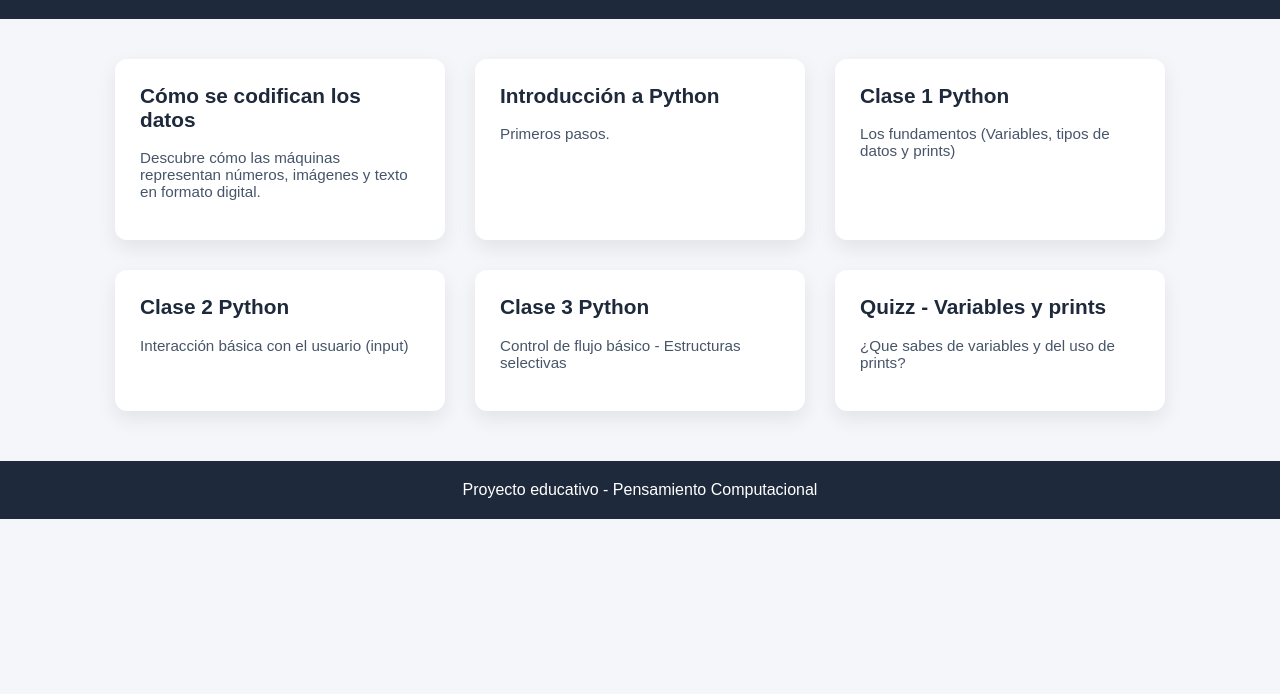
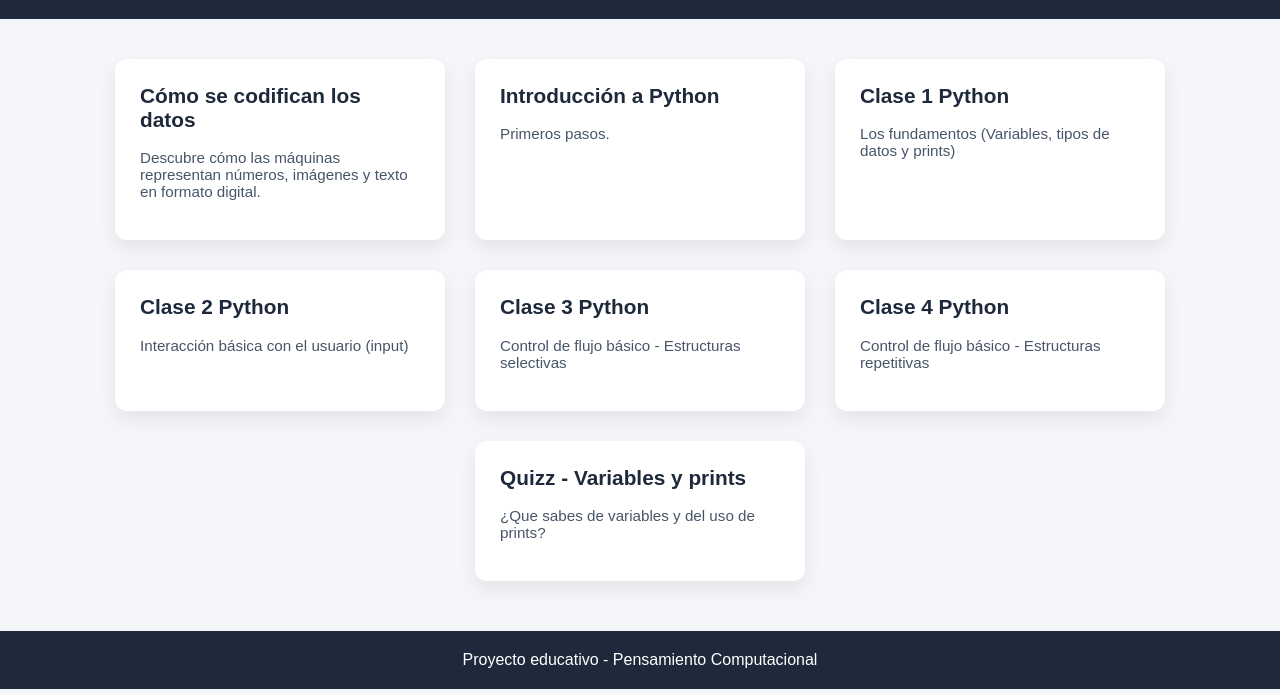
Before and after one commit to amagraneronline/bachillerato1, a plain HTML site: page index.html in a window 1280 px wide. Shown: the part 106-800 px from the top of the page. Drawn offline with Linux system fonts and the light colour scheme.

Commit message:
Update index.html
añadido la clase 4

```diff
--- a/index.html
+++ b/index.html
@@ -110,10 +110,19 @@
             <p> Control de flujo básico - Estructuras selectivas</p>
         </a>
 
+         <a href="clase_4_python.html" class="card">
+            <h2>Clase 4 Python</h2>
+            <p> Control de flujo básico - Estructuras repetitivas</p>
+        </a>
+
+
+
         <a href="quiz_print_interactivo.html" class="card">
             <h2>Quizz - Variables y prints</h2>
             <p>¿Que sabes de variables y del uso de prints?</p>
         </a>
+
+
     </div>
 </div>
 
```
